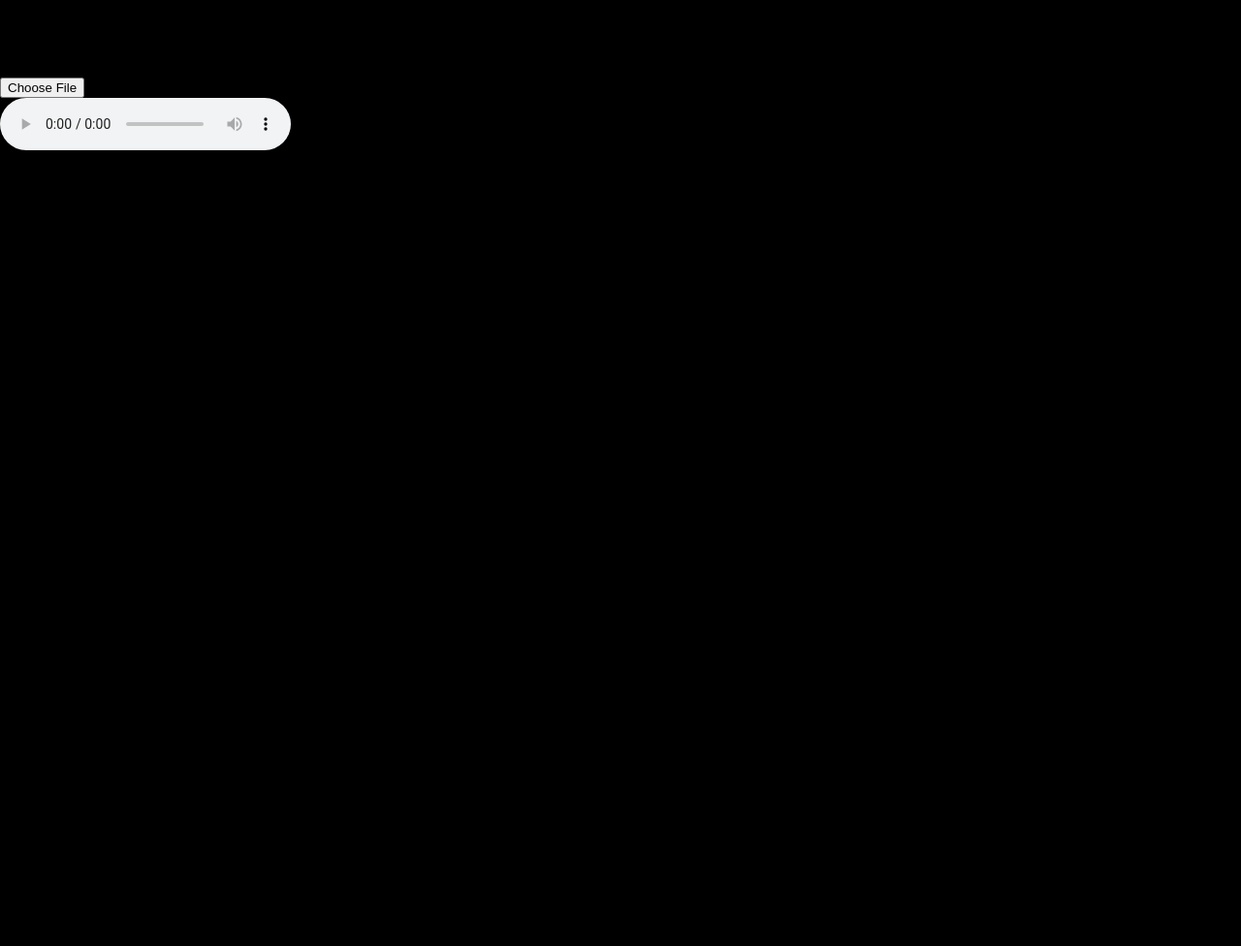
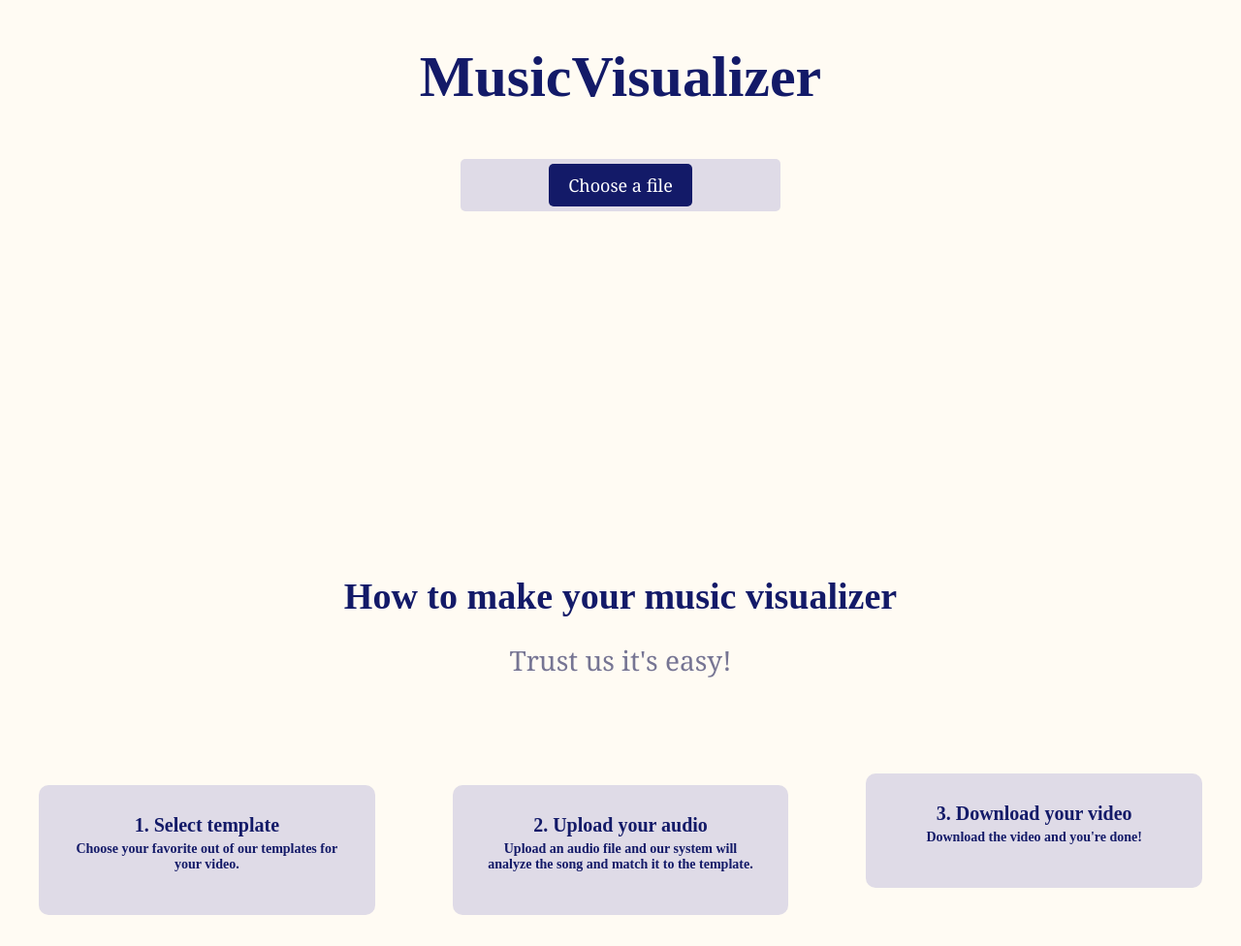
Before and after one commit to GeorgeU029/MusicVisualizer, a plain HTML site: page index.HTML in a window 1280 px wide. Shown: the whole page at 97% size. Drawn offline with Linux system fonts and the light colour scheme.

Commit message:
Update styles.css
Amayla

```diff
--- a/styles.css
+++ b/styles.css
@@ -3,16 +3,159 @@ html, body {
     margin: 0;
     width: 100%;
     height: 100%;
-    background-color: rgb(0, 0, 0);
-}
+    background-color: rgb(255, 251, 243);
+    display: flex;
+    flex-direction: column; /* Stack elements vertically */
+    align-items: center;    /* Center elements horizontally */
 
-canvas {
-    display:block;
-    width: 100%;
-    height: 100%;
-}
 
-canvas {
-    filter: drop-shadow(0 0 20px rgba (255,0,255,0.6));
+    }
 
-}
+
+
+
+
+    .title {
+        color: rgb(19, 26, 104);
+        font-size: 60px;
+        margin: 25px 0;
+        width: 100%;
+        text-align: center;
+        padding: 20px 0;
+
+    }
+
+    /* test */
+    .enterlink {
+        display: flex;
+        justify-content: center; /* Centers horizontally */
+        align-items: center;    /* Centers vertically */
+        height: 60px;         /* Make sure the parent has a height */
+        width: 40vh;
+        background: rgba(94, 92, 179, 0.2);
+        border-radius: 5px;
+        color:rgb(19, 26, 104);
+        padding: 5px;
+        margin: 5px;
+
+        font-size: 20px;
+        font-family:Georgia, 'Times New Roman', Times, serif;
+    }
+
+    input[type="file"] {
+        display: none;
+    }
+
+    #audio-player {
+        margin-top: 20px;
+        margin-bottom: 10px;
+      }
+      #visualizer {
+        margin-top: 20px;
+        width: 100%;
+        height: 300px; /* Adjust height */
+    }
+
+    @media (max-width: 768px) {
+        .steps {
+          flex-direction: column;
+          align-items: center;
+        }
+
+        .step {
+          width: 90%; /* Full width on mobile */
+        }
+    }
+
+    label {
+        padding: 10px 20px;
+        background-color: rgb(19, 26, 104);
+        border-radius: 5px;
+        color: white;
+        cursor: pointer;
+        font-size: 18px;
+      }
+      label:hover {
+        background-color: rgb(33, 32, 87);
+    }
+
+
+    .instructions-title {
+        color:rgba(19, 26, 104);
+        font-size: 38px;
+        text-align: center;
+        margin: 20px 0;
+
+    }
+
+    .snippet {
+        color: rgba(33, 32, 87, 0.616);
+        font-size: 28px;
+        text-align: center;
+        margin: 5px 0;
+        font-family: Georgia, 'Times New Roman', Times, serif;
+
+    }
+
+    .step:hover {
+        background-color: rgba(94, 92, 179, 0.5);
+        transform: scale(1.05);
+        transition: transform 0.3s ease;
+    }
+
+    .steps {
+        display: flex;                /* Flex container */
+        flex-direction: column;
+        justify-content: center; /* Space between left and right */
+        align-items: center;      /* Align items to the top */
+        margin: 65px 0;              /* Margin above and below */
+        width: 80%;                   /* Adjust width as needed */
+        font-size: 20px;
+    }
+
+
+    .stepList {
+        display: flex;                    /* Use flexbox for horizontal alignment */
+        justify-content: space-evenly;
+        align-items: center; /* Space out the items evenly */
+        list-style-type: none;           /* Remove bullet points */
+        padding: 0;                      /* Remove default padding */
+        margin: 0;                       /* Remove default margin */
+    }
+
+    .steps {
+        display: flex;
+        justify-content: space-evenly; /* Space out items evenly */
+        align-items: center;           /* Center vertically */
+        margin: 65;
+        width: 100%;                  /* Full width for the container */
+        font-size: 20px;
+        flex-direction: row;           /* Align steps side by side */
+    }
+
+    .step {
+        background: rgba(94, 92, 179, 0.2); /* Light background */
+        color: rgba(19, 26, 104);           /* Text color */
+        padding: 30px;                      /* Padding around text */
+        margin: 40px;                       /* Space between steps */
+        border-radius: 10px;                /* Rounded corners */
+        text-align: center;                 /* Center text */
+        width: 30%;                         /* Adjust width of steps */
+        font-weight: bold;
+        transition: all 0.3s ease;
+        display: flex;
+        flex-direction: column;             /* Stack content inside */
+        justify-content: space-between;     /* Evenly distribute content */
+    }
+
+
+    .description {
+        color: rgba(19, 26, 104);   /* Lighter color for description */
+        font-size: 14px;              /* Smaller font size */
+        margin-top: 5px;
+    }
+
+
+    .steps .step:last-child {
+        margin-top: 0;                /* Remove top margin for step 3 */
+    }
```
